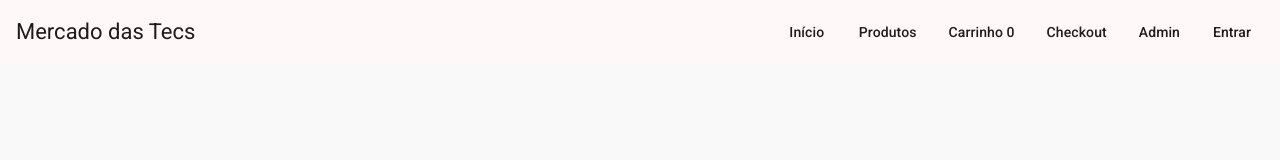
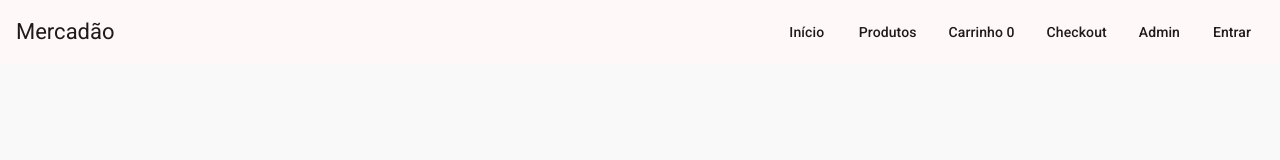
Before and after one commit to MayssaGibs/e-commerce, an Angular app: page / in a window 1280 px wide. Shown: the top 160 px of the page. Built offline with nearby package versions, Linux system fonts and the light colour scheme.

Commit message:
feat(header): implementa logout com redirecionamento para login

```diff
--- a/src/app/shared/layout/header/header.ts
+++ b/src/app/shared/layout/header/header.ts
@@ -13,7 +13,7 @@ import { AuthService } from '../../../core/services/auth.service';
   styleUrl: './header.css',
 })
 export class Header {
-  nomeLoja = 'Mercado das Tecs';
+  nomeLoja = 'Mercadão';
   private carrinhoService = inject(CarrinhoService);
   quantidadeHeader = this.carrinhoService.quantidadeItens;
 
```
